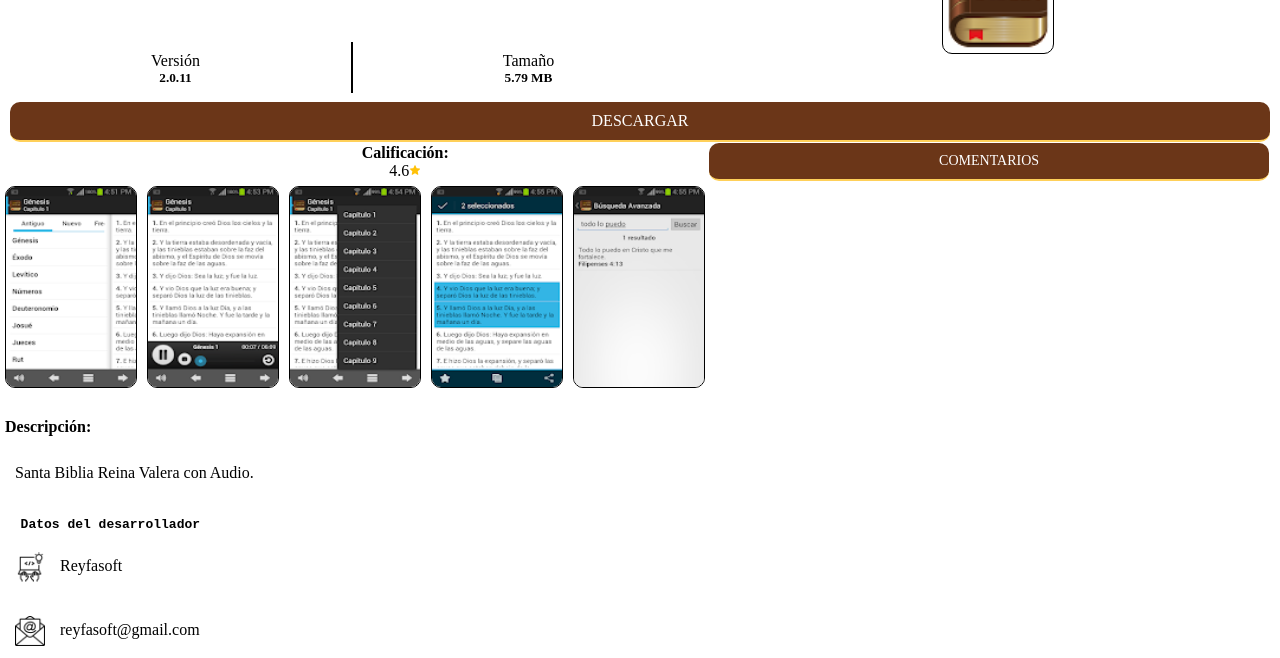
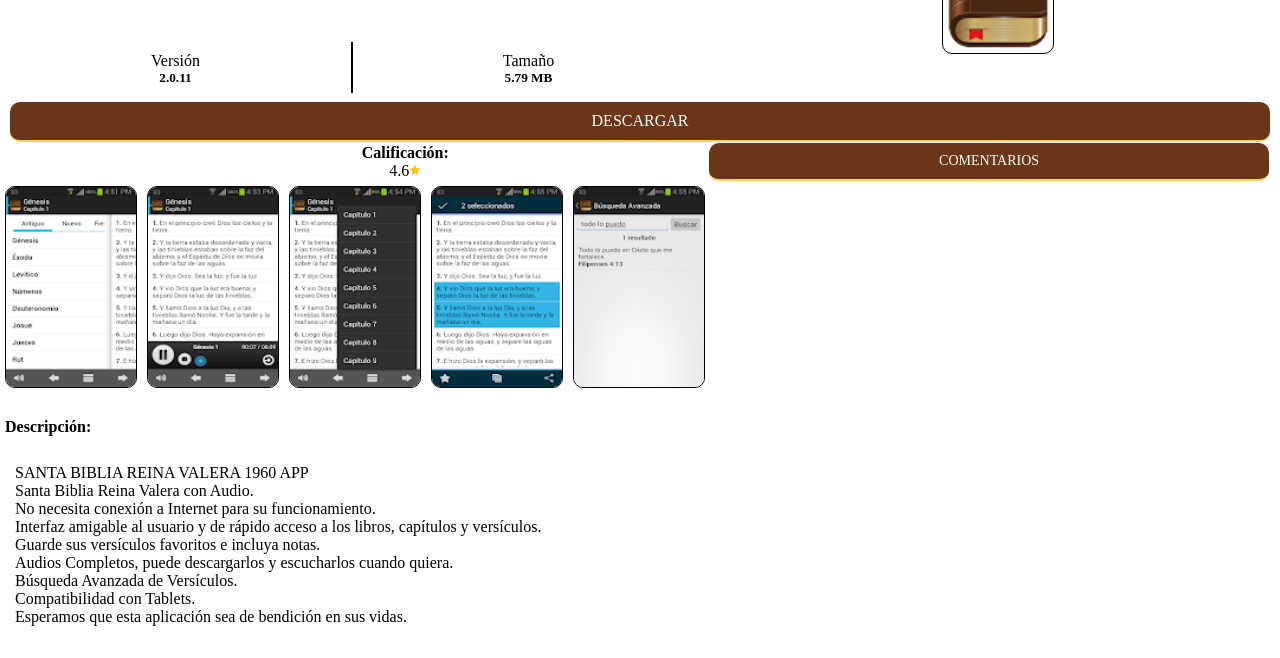
Before and after one commit to Orlando43claro/Santa-Biblia-Reina-Valera-1960-, a plain HTML site: page index.html in a window 1280 px wide. Shown: the part 82-740 px from the top of the page. Drawn offline with Linux system fonts and the light colour scheme.

Commit message:
Update index.html

```diff
--- a/index.html
+++ b/index.html
@@ -155,7 +155,22 @@ header1{display: flex; width:100%;}
 
 <div class="footer">
 <p>
-<h4>Descripción:</h4><br><p>Santa Biblia Reina Valera con Audio.
+<h4>Descripción:</h4><br><p>SANTA BIBLIA REINA VALERA 1960 APP<br>
+Santa Biblia Reina Valera con Audio.<br>
+
+No necesita conexión a Internet para su funcionamiento.<br>
+
+Interfaz amigable al usuario y de rápido acceso a los libros, capítulos y versículos.<br>
+
+Guarde sus versículos favoritos e incluya notas.<br>
+
+Audios Completos, puede descargarlos y escucharlos cuando quiera.<br>
+
+Búsqueda Avanzada de Versículos.<br>
+
+Compatibilidad con Tablets.<br>
+
+Esperamos que esta aplicación sea de bendición en sus vidas.<br>
 </p>
 </div>
 
```
